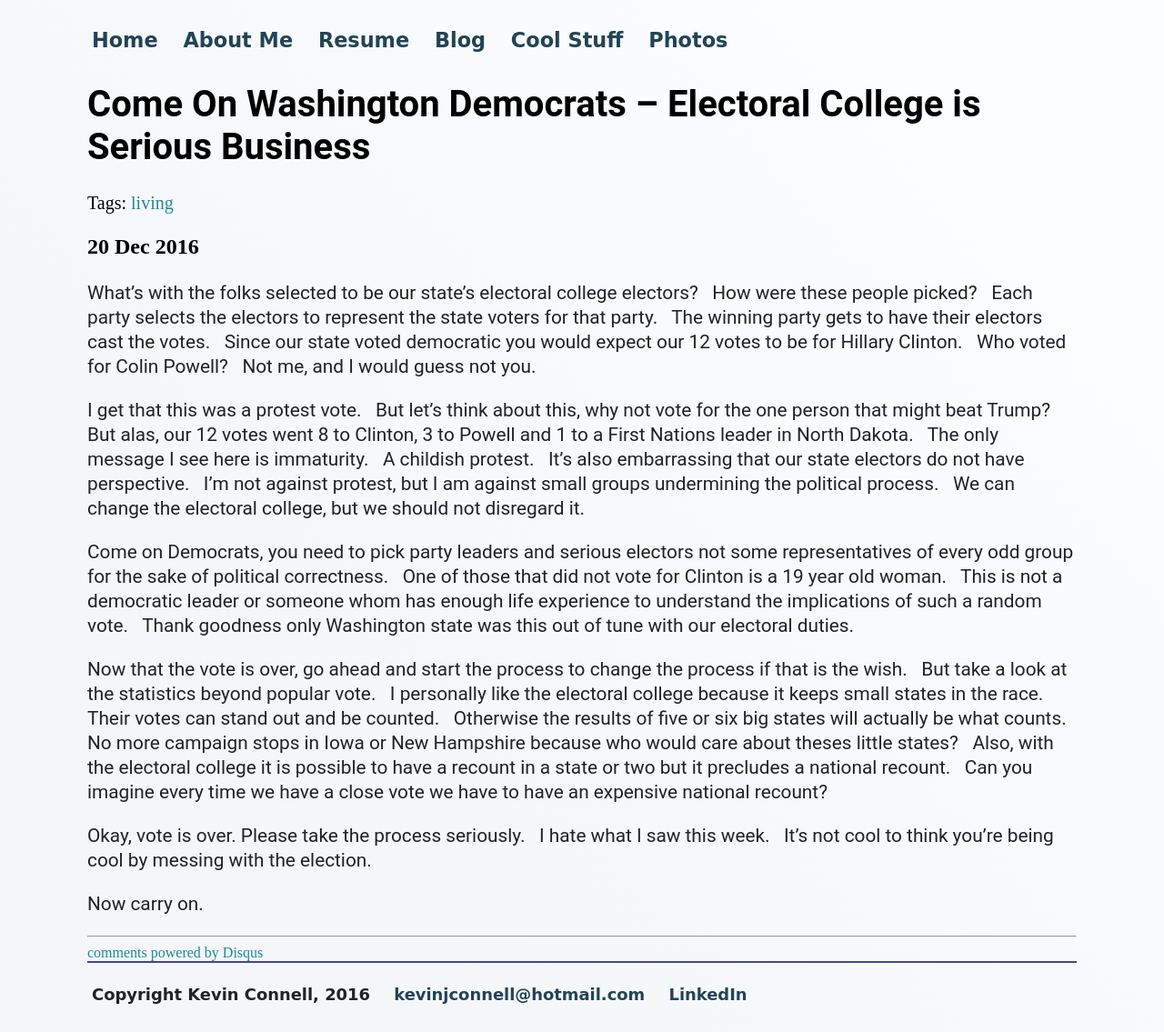
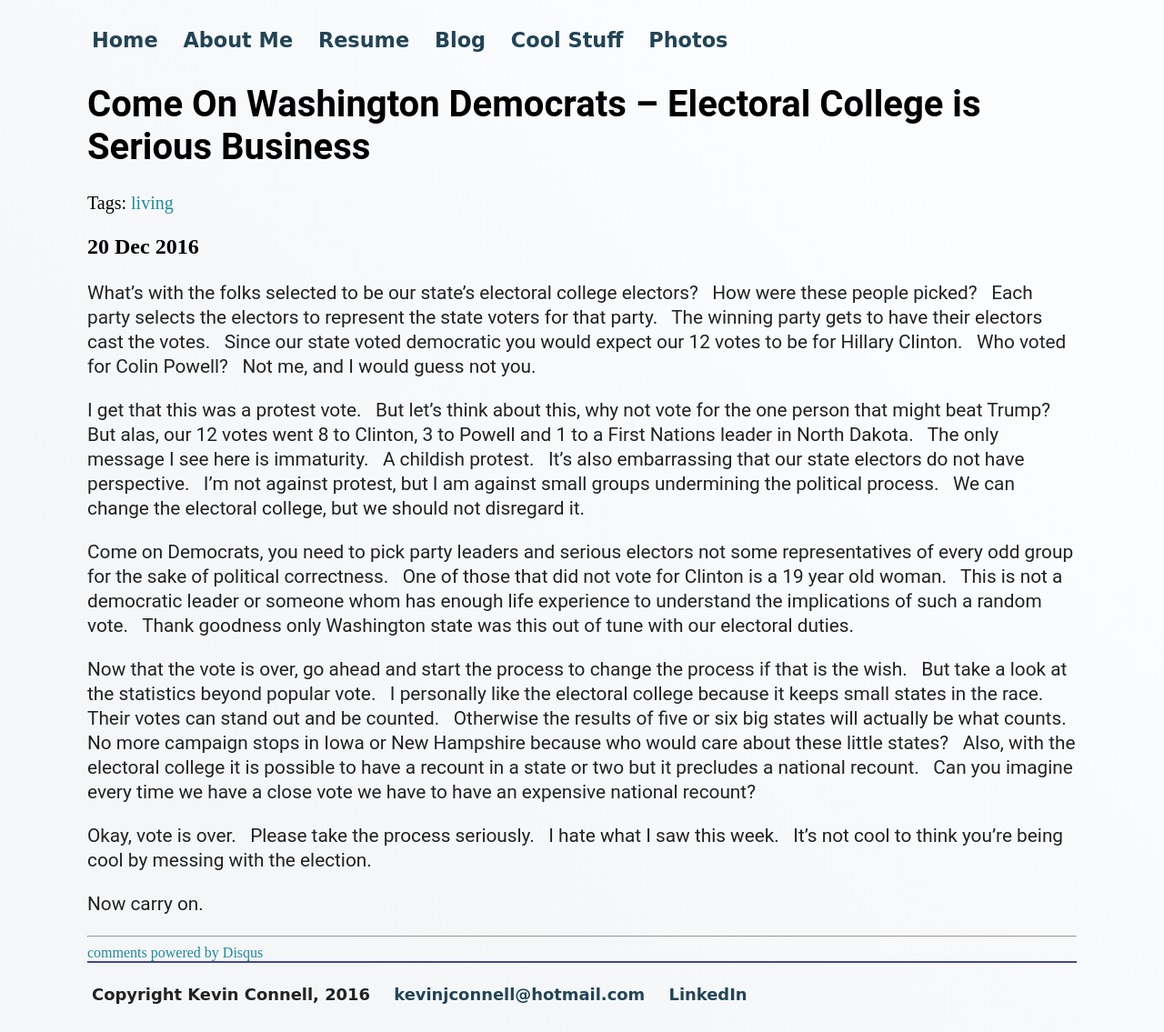
Before and after one commit to mo4dawg/mo4dawg.github.io, a Jekyll site: the page built from _posts/2016-12-20-be-serious-electors.md, in a window 1280 px wide. Shown: the whole page at 91% size. Built offline with Jekyll 4.4.1, drawn with Linux system fonts in a browser that asks for light colours; comment, search, counter and statistics services are not loaded.

Commit message:
Update 2016-12-20-be-serious-electors.md

```diff
--- a/_posts/2016-12-20-be-serious-electors.md
+++ b/_posts/2016-12-20-be-serious-electors.md
@@ -12,8 +12,8 @@ I get that this was a protest vote.  &nbsp; But let's think about this, why not
 
 Come on Democrats, you need to pick party leaders and serious electors not some representatives of every odd group for the sake of political correctness. &nbsp; One of those that did not vote for Clinton is a 19 year old woman. &nbsp; This is not a democratic leader or someone whom has enough life experience to understand the implications of such a random vote. &nbsp; Thank goodness only Washington state was this out of tune with our electoral duties.
 
-Now that the vote is over, go ahead and start the process to change the process if that is the wish. &nbsp; But take a look at the statistics beyond popular vote. &nbsp; I personally like the electoral college because it keeps small states in the race. &nbsp; Their votes can stand out and be counted. &nbsp; Otherwise the results of five or six big states will actually be what counts. &nbsp; No more campaign stops in Iowa or New Hampshire because who would care about theses little states? &nbsp; Also, with the electoral college it is possible to have a recount in a state or two but it precludes a national recount. &nbsp; Can you imagine every time we have a close vote we have to have an expensive national recount?
+Now that the vote is over, go ahead and start the process to change the process if that is the wish. &nbsp; But take a look at the statistics beyond popular vote. &nbsp; I personally like the electoral college because it keeps small states in the race. &nbsp; Their votes can stand out and be counted. &nbsp; Otherwise the results of five or six big states will actually be what counts. &nbsp; No more campaign stops in Iowa or New Hampshire because who would care about these little states? &nbsp; Also, with the electoral college it is possible to have a recount in a state or two but it precludes a national recount. &nbsp; Can you imagine every time we have a close vote we have to have an expensive national recount?
 
-Okay, vote is over.  Please take the process seriously. &nbsp; I hate what I saw this week. &nbsp; It's not cool to think you're being cool by messing with the election.
+Okay, vote is over. &nbsp; Please take the process seriously. &nbsp; I hate what I saw this week. &nbsp; It's not cool to think you're being cool by messing with the election.
 
 Now carry on.
```
